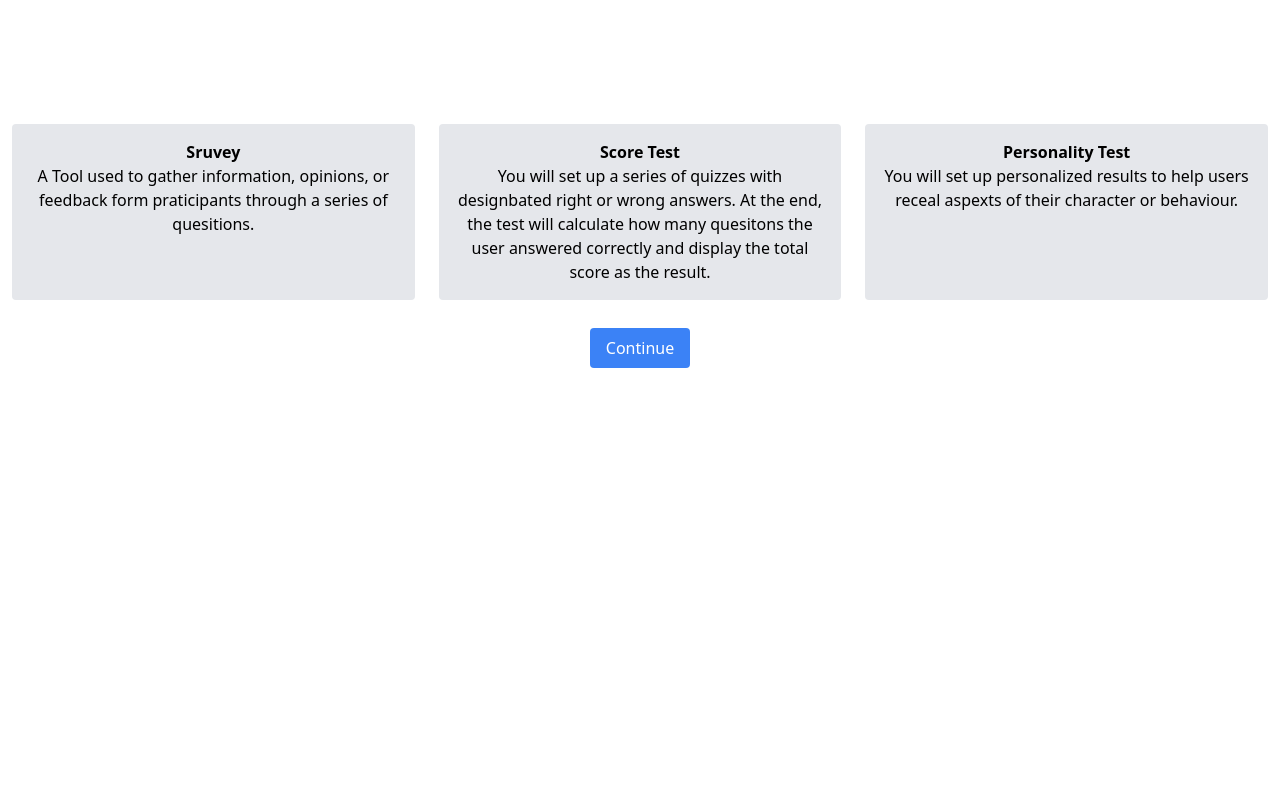
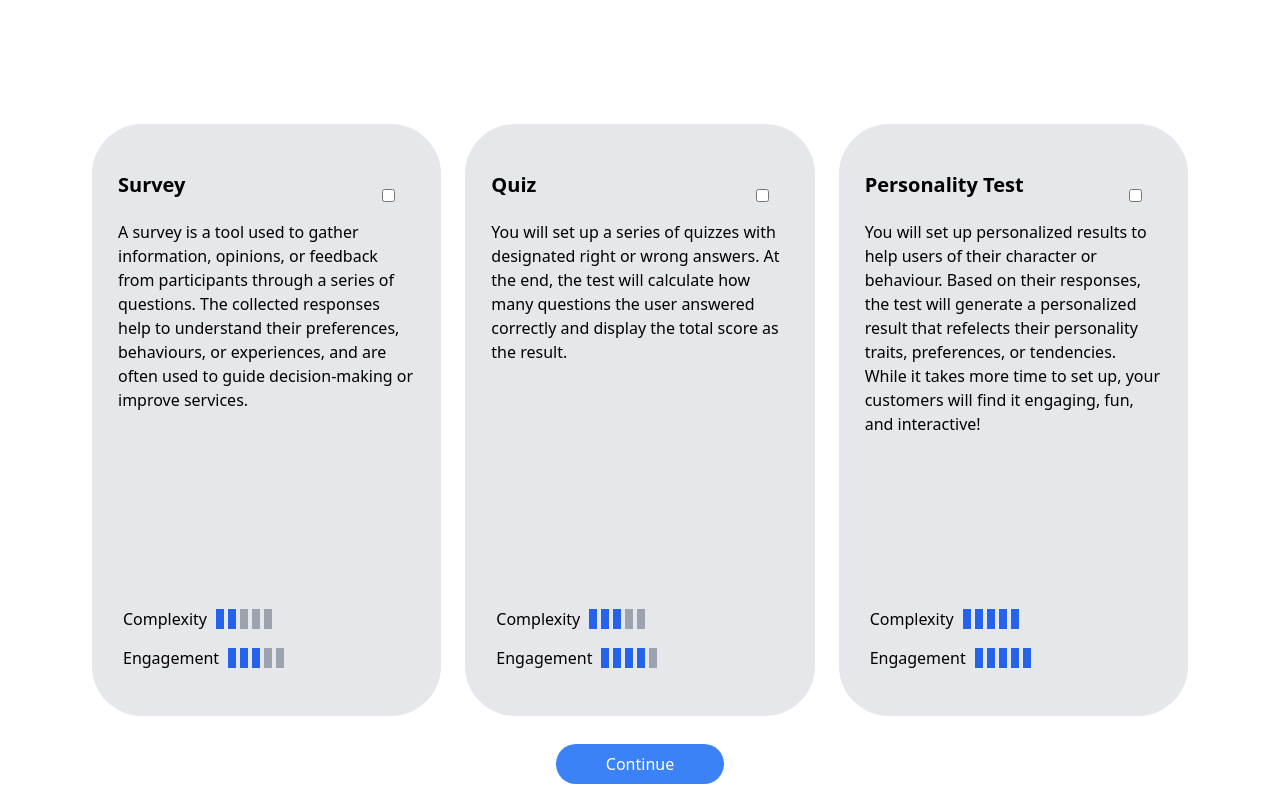
Before and after one commit to Manishsaily/visionVerse-Project, a Next.js app: page /testType in a window 1280 px wide. Built offline with nearby package versions, Linux system fonts and the light colour scheme.

Commit message:
Updated Select Quiz Type Page
Updated the Quiz page still needs navbar, only frontend changes made no linking to backend

```diff
--- a/src/app/testType/page.jsx
+++ b/src/app/testType/page.jsx
@@ -6,10 +6,22 @@ import { useState } from "react";
 
 export default function testType() {
     const [activeButton, setActiveButton] = useState(null);
+    const [activeCheckbox, setActiveCheckbox] = useState({
+        survey: false,
+        quiz: false,
+        personalityTest: false,
+    });
 
     // Handler to set the active button
     const handleButtonClick = (buttonIndex) => {
         setActiveButton(buttonIndex);
+
+        //Sets the active checkbox on button click/active button
+        setActiveCheckbox ({
+            survey: buttonIndex === 1 ? true : false,
+            quiz: buttonIndex === 2 ? true : false,
+            personalityTest: buttonIndex === 3 ? true : false,
+        });
     };
 
   return (
@@ -18,34 +30,125 @@ export default function testType() {
             <h1 className="text-4xl font-bold">Choose the Test Type</h1>
         </header>
 
-        <div className="flex flex-1 pt-6">
+        <div className="flex flex-1 pt-6 px-20">
+
+            {/* Survey */}
             <button
-            className={`flex-1 m-2 p-1 rounded ${activeButton === 1 ? "bg-blue-500" : "border-r-transparent"}`}
-            onClick={() => handleButtonClick(1)}
-            >
-                <div className={`h-full w-full p-4 rounded ${activeButton === 1 ? "bg-gray-200" : "bg-gray-200 text-black"}`}>
-                <h2 className='font-bold'>Sruvey</h2>
-                <p>A Tool used to gather information, opinions, or feedback form praticipants through a series of quesitions.</p>
+            className={`flex-1 m-2 p-1 ${activeButton === 1 ? "bg-blue-500" : "border-r-transparent"}`}
+            style={{ height: '600px', display: 'flex', flexDirection: 'column', borderRadius: '53px'}}
+            onClick={() => handleButtonClick(1)}>
+                <div className={`h-full w-full p-4 flex flex-col justify-between ${activeButton === 1 ? "bg-gray-200" : "bg-gray-200 text-black"}`}
+                style={{borderRadius: '50px'}}>
+                    <div style={{paddingLeft: "10px", paddingRight: "10px"}}>
+                        <div className='flex justify-between items-center' style={{paddingTop: '30px', paddingRight: '20px'}}>
+                            <h2 className='font-bold text-left' style={{ fontSize: '20px', paddingBottom: '20px'}}>Survey</h2>
+                            <input type='checkbox' className='form-checkbox' checked={activeCheckbox.survey} readOnly></input>
+                        </div>
+                        <p className='text-left'>A survey is a tool used to gather information, opinions, or feedback from participants through a series of questions.
+                        The collected responses help to understand their preferences, behaviours, or experiences, and are often used
+                        to guide decision-making or improve services.
+                        </p>
+                    </div>
+
+                    {/* Complexity + Engagement Metre */}
+                    <div>
+                        <div className='flex justify-left items-center mt-auto space-x-1' style={{paddingBottom: '15px', paddingLeft: '15px'}}>
+                            <p style={{paddingRight: '5px'}}>Complexity</p>
+                            <div className='w-2 h-5 bg-blue-600'></div>
+                            <div className='w-2 h-5 bg-blue-600'></div>
+                            <div className='w-2 h-5 bg-gray-400'></div>
+                            <div className='w-2 h-5 bg-gray-400'></div>
+                            <div className='w-2 h-5 bg-gray-400'></div>
+                        </div>
+                        <div className='flex justify-left items-center mt-auto space-x-1' style={{paddingBottom: '30px', paddingLeft: '15px'}}>
+                            <p style={{paddingRight: '5px'}}>Engagement</p>
+                            <div className='w-2 h-5 bg-blue-600'></div>
+                            <div className='w-2 h-5 bg-blue-600'></div>
+                            <div className='w-2 h-5 bg-blue-600'></div>
+                            <div className='w-2 h-5 bg-gray-400'></div>
+                            <div className='w-2 h-5 bg-gray-400'></div>
+                        </div>
+                    </div>
                 </div>
             </button>
 
+            {/* Quiz */}
             <button
-            className={`flex-1 m-2 p-1 rounded ${activeButton === 2 ? "bg-blue-500" : "border-r-transparent"}`}
-            onClick={() => handleButtonClick(2)}
-            >
-                <div className={`h-full w-full p-4 rounded ${activeButton === 2 ? "bg-gray-200" : "bg-gray-200 text-black"}`}>
-                <h2 className='font-bold' >Score Test</h2>
-                <p>You will set up a series of quizzes with designbated right or wrong answers. At the end, the test will calculate how many quesitons the user answered correctly and display the total score as the result.</p>
+            className={`flex-1 m-2 p-1 ${activeButton === 2 ? "bg-blue-500" : "border-r-transparent"}`}
+            style={{ height: '600px', display: 'flex', flexDirection: 'column', borderRadius: '53px'}}
+            onClick={() => handleButtonClick(2)}>
+                <div className={`h-full w-full p-4 flex flex-col justify-between ${activeButton === 2 ? "bg-gray-200" : "bg-gray-200 text-black"}`}
+                style={{borderRadius: '50px'}}>
+                    <div style={{paddingLeft: "10px", paddingRight: "10px"}}>
+                        <div className='flex justify-between items-center' style={{paddingTop: '30px', paddingRight: '20px'}}>
+                            <h2 className='font-bold text-left' style={{ fontSize: '20px', paddingBottom: '20px' }}>Quiz</h2>
+                            <input type='checkbox' className='form-checkbox' checked={activeCheckbox.quiz} readOnly></input>
+                        </div>
+                        <p className='text-left'>You will set up a series of quizzes with designated right or wrong answers. At the end, the test will
+                        calculate how many questions the user answered correctly and display the total score as the result.
+                        </p>
+                    </div>
+
+                    {/* Complexity + Engagement Metre */}
+                    <div>
+                        <div className='flex justify-left items-center mt-auto space-x-1' style={{paddingBottom: '15px', paddingLeft: '15px'}}>
+                            <p style={{paddingRight: '5px'}}>Complexity</p>
+                            <div className='w-2 h-5 bg-blue-600'></div>
+                            <div className='w-2 h-5 bg-blue-600'></div>
+                            <div className='w-2 h-5 bg-blue-600'></div>
+                            <div className='w-2 h-5 bg-gray-400'></div>
+                            <div className='w-2 h-5 bg-gray-400'></div>
+                        </div>
+                        <div className='flex justify-left items-center mt-auto space-x-1' style={{paddingBottom: '30px', paddingLeft: '15px'}}>
+                            <p style={{paddingRight: '5px'}}>Engagement</p>
+                            <div className='w-2 h-5 bg-blue-600'></div>
+                            <div className='w-2 h-5 bg-blue-600'></div>
+                            <div className='w-2 h-5 bg-blue-600'></div>
+                            <div className='w-2 h-5 bg-blue-600'></div>
+                            <div className='w-2 h-5 bg-gray-400'></div>
+                        </div>
+                    </div>
                 </div>
             </button>
 
+            {/* Personality Test */}
             <button
-            className={`flex-1 m-2 p-1 rounded ${activeButton === 3 ? "bg-blue-500" : "border-r-transparent"}`}
-            onClick={() => handleButtonClick(3)}
-            >
-                <div className={`h-full w-full p-4 rounded ${activeButton === 3 ? "bg-gray-200" : "bg-gray-200 text-black"}`}>
-                <h2 className='font-bold' >Personality Test</h2>
-                <p>You will set up personalized results to help users receal aspexts of their character or behaviour.</p>
+            className={`flex-1 m-2 p-1 ${activeButton === 3 ? "bg-blue-500" : "border-r-transparent"}`}
+            style={{ height: '600px', display: 'flex', flexDirection: 'column', borderRadius: '53px'}}
+            onClick={() => handleButtonClick(3)}>
+                <div className={`h-full w-full p-4 rounded-xl flex flex-col justify-between ${activeButton === 3 ? "bg-gray-200" : "bg-gray-200 text-black"}`}
+                style={{borderRadius: '50px'}}>
+                    <div style={{paddingLeft: "10px", paddingRight: "10px"}}>
+                        <div className='flex justify-between items-center' style={{paddingTop: '30px', paddingRight: '20px'}}>
+                            <h2 className='font-bold text-left' style={{ fontSize: '20px', paddingBottom: '20px' }}>Personality Test</h2>
+                            <input type='checkbox' className='form-checkbox' checked={activeCheckbox.personalityTest} readOnly></input>
+                        </div>
+                        <p className='text-left'>You will set up personalized results to help users of their character or behaviour.
+                        Based on their responses, the test will generate a personalized result that refelects their personality traits,
+                        preferences, or tendencies. While it takes more time to set up, your customers will find it engaging, fun,
+                        and interactive!
+                        </p>
+                    </div>
+
+                    {/* Complexity + Engagement Metre */}
+                    <div>
+                        <div className='flex justify-left items-center mt-auto space-x-1' style={{paddingBottom: '15px', paddingLeft: '15px'}}>
+                            <p style={{paddingRight: '5px'}}>Complexity</p>
+                            <div className='w-2 h-5 bg-blue-600'></div>
+                            <div className='w-2 h-5 bg-blue-600'></div>
+                            <div className='w-2 h-5 bg-blue-600'></div>
+                            <div className='w-2 h-5 bg-blue-600'></div>
+                            <div className='w-2 h-5 bg-blue-600'></div>
+                        </div>
+                        <div className='flex justify-left items-center mt-auto space-x-1' style={{paddingBottom: '30px', paddingLeft: '15px'}}>
+                            <p style={{paddingRight: '5px'}}>Engagement</p>
+                            <div className='w-2 h-5 bg-blue-600'></div>
+                            <div className='w-2 h-5 bg-blue-600'></div>
+                            <div className='w-2 h-5 bg-blue-600'></div>
+                            <div className='w-2 h-5 bg-blue-600'></div>
+                            <div className='w-2 h-5 bg-blue-600'></div>
+                        </div>
+                    </div>
                 </div>
             </button>
         </div>
@@ -53,9 +156,7 @@ export default function testType() {
 
         <div className="flex justify-center p-4">
             <Link href="/style">
-            <button className="bg-blue-500 text-white py-2 px-4 rounded">
-            Continue
-            </button>
+                <button className="bg-blue-500 text-white py-2 px-4" style={{borderRadius: '25px', paddingRight: '50px', paddingLeft: '50px'}}>Continue</button>
             </Link>
         </div>
     </div>
```
